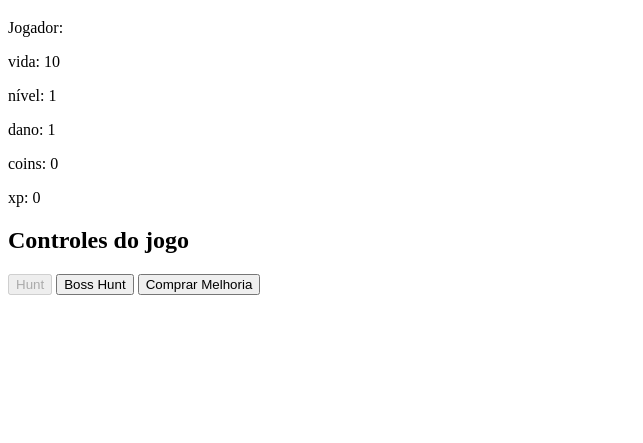
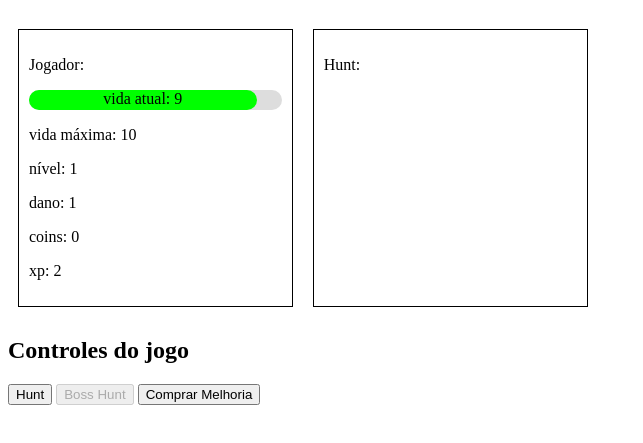
Before and after one commit to bigodom/malvaidle, a website with bundled scripts: page src/index.html in a window 1280 px wide. Both pictures are taken after a click on the button "Boss Hunt". Shown: the part 61-504 px from the top of the page, without its empty margins (0-643 px from the left). Built offline with nearby package versions, Linux system fonts and the light colour scheme.

Commit message:
player version 1

```diff
--- a/src/index.html
+++ b/src/index.html
@@ -5,24 +5,40 @@
     <meta http-equiv="X-UA-Compatible" content="IE=edge">
     <meta name="viewport" content="width=device-width, initial-scale=1.0">
     <title>Malva Idle</title>
+    <link rel="stylesheet" href="style.css">
 </head>
 <body>
     <h1>Bot Idle RPG</h1>
     <div id="game">
-        <div id="resources">
-            <p>Jogador:</p>
-            <p id="playerLife"></p>
-            <p id="playerLevel"></p>
-            <p id="playerDamage"></p>
-            <p id="playerCoins"></p>
-            <p id="playerXp"></p>
+        <div id="resources" style="display: flex; flex-direction: row;">
+            <div class="player box">
+
+                <p>Jogador:</p>
+                <div id="life-bar">
+                    <div id="life-bar-progress"><p id="playerLife" style="text-align: center;"></p></div>
+                </div>
+
+                <p id="playerMaxLife"></p>
+                <p id="playerLevel"></p>
+                <p id="playerDamage"></p>
+                <p id="playerCoins"></p>
+                <p id="playerXp"></p>
+            </div>
+            <div class="box hunt">
+                <p>Hunt:</p>
+                <p id="huntLevel"></p>
+                <p id="goldReward"></p>
+
+                <div></div>
+            </div>
         </div>
         <div id="game-controls" class="hidden">
             <h2>Controles do jogo</h2>
-            <button id="attackEnemy" disabled>Hunt</button>
-            <button id="attackBoss">Boss Hunt</button>
+            <button id="attackEnemy">Hunt</button>
+            <button id="bossHunt">Boss Hunt</button>
             <button id="buyUpgrade">Comprar Melhoria</button>
         </div>
+
     </div>
     <script src="../dist/out.js"></script>
 </body>
--- a/src/index.ts
+++ b/src/index.ts
@@ -1,17 +1,24 @@
 import { Enemy, enemy } from "./enemy"
 import { Player, player } from "./player"
 
-const attackEnemyButton = document.getElementById('attackEnemy')
+//buttons
+const huntButton = document.getElementById('attackEnemy')
 const buyUpgradeButton = document.getElementById('buyUpgrade')
+const bossHuntButton = document.getElementById('bossHunt')
+
 const playerLevel = document.getElementById('playerLevel')
 const playerCoins = document.getElementById('playerCoins')
 const playerLife = document.getElementById('playerLife')
+const playerMaxLife = document.getElementById('playerMaxLife')
 const playerDamage = document.getElementById('playerDamage')
 const playerXp = document.getElementById('playerXp')
 
 function atualizar() {
+    if (playerMaxLife) {
+        playerMaxLife.innerHTML = 'vida máxima: ' + player.maxHp.toString()
+    }
     if (playerLife) {
-        playerLife.innerHTML = 'vida: ' + player.hp.toString()
+        playerLife.innerHTML = 'vida atual: ' + player.hp.toString()
     }
     if (playerDamage) {
         playerDamage.innerHTML = 'dano: ' + player.damage.toString()
@@ -25,6 +32,7 @@ function atualizar() {
     if (playerXp) {
         playerXp.innerHTML = 'xp: ' + player.xp.toString()
     }
+    updateLife()
 }
 
 atualizar()
@@ -35,7 +43,8 @@ function levelUp(player: Player, xp: number) {
     if (player.xp >= player.level * 10) {
         player.xp -= (player.level * 10)
         player.level += 1;
-        player.hp = 10 * player.level
+        player.maxHp = 10 * player.level
+        player.hp = player.maxHp
     }
 
 }
@@ -60,16 +69,45 @@ function huntBattle(player: Player, enemy: Enemy) {
     console.log(player.hp)
 }
 
+function bossHunt(player: Player, enemy: Enemy) {
+    isPlayerDead(player, enemy.level)
+    levelUp(player, enemy.level * 2)
+    atualizar()
+    console.log(player.xp)
+    console.log(player.hp)
+}
+
 function buyUpgrade() {
 
     console.log("upgrade")
 }
 
 //Ações ao clicar nos botões
-attackEnemyButton?.addEventListener('click', () => {
+huntButton?.addEventListener('click', () => {
     huntBattle(player, enemy)
+    attackEnemyButton.setAttribute('disabled', 'true')
+    setTimeout(() => {
+        attackEnemyButton.removeAttribute('disabled')
+        console.log('delay')
+    }, 1*1000);
 });
 
 buyUpgradeButton?.addEventListener('click', () => {
     buyUpgrade();
 });
+
+bossHuntButton?.addEventListener('click', () => {
+    bossHunt(player, enemy)
+    bossHuntButton.setAttribute('disabled', 'true')
+    setTimeout(() => {
+        bossHuntButton.removeAttribute('disabled')
+        console.log('delay')
+    }
+        , 1*60000);
+});
+
+function updateLife(): void {
+    const lifeBar = document.getElementById('life-bar-progress') as HTMLElement
+    const percentage = (player.hp/player.maxHp) * 100
+    lifeBar.style.width = `${percentage}%`
+}
--- a/src/player.ts
+++ b/src/player.ts
@@ -1,4 +1,5 @@
 export interface Player {
+    maxHp: number
     hp: number
     damage: number
     level: number
@@ -7,6 +8,7 @@ export interface Player {
 }
 
 export const player: Player = {
+    maxHp: 10,
     hp: 10,
     damage: 1,
     level: 1,
--- /dev/null
+++ b/src/style.css
@@ -0,0 +1,22 @@
+#life-bar {
+    width: 100%;
+    height: 20px;
+    background-color: #ddd;
+    border-radius: 10px;
+  }
+
+#life-bar-progress {
+    height: 100%;
+    background-color: #0f0;
+    border-radius: 10px;
+    transition: width 0.3s ease;
+}
+.box{
+    width: 20%;
+    border: 1px solid #000;
+    margin: 10px;
+    padding: 10px;
+}
+.player{
+
+}
```
Also changed, not shown: dist/out.js.
